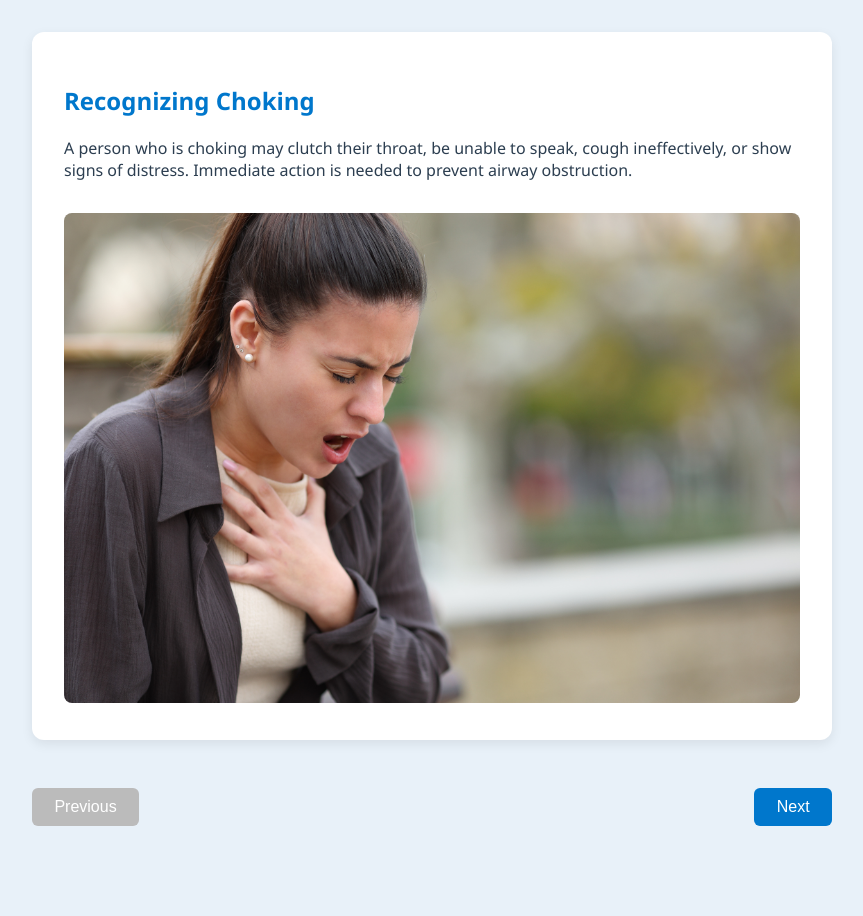
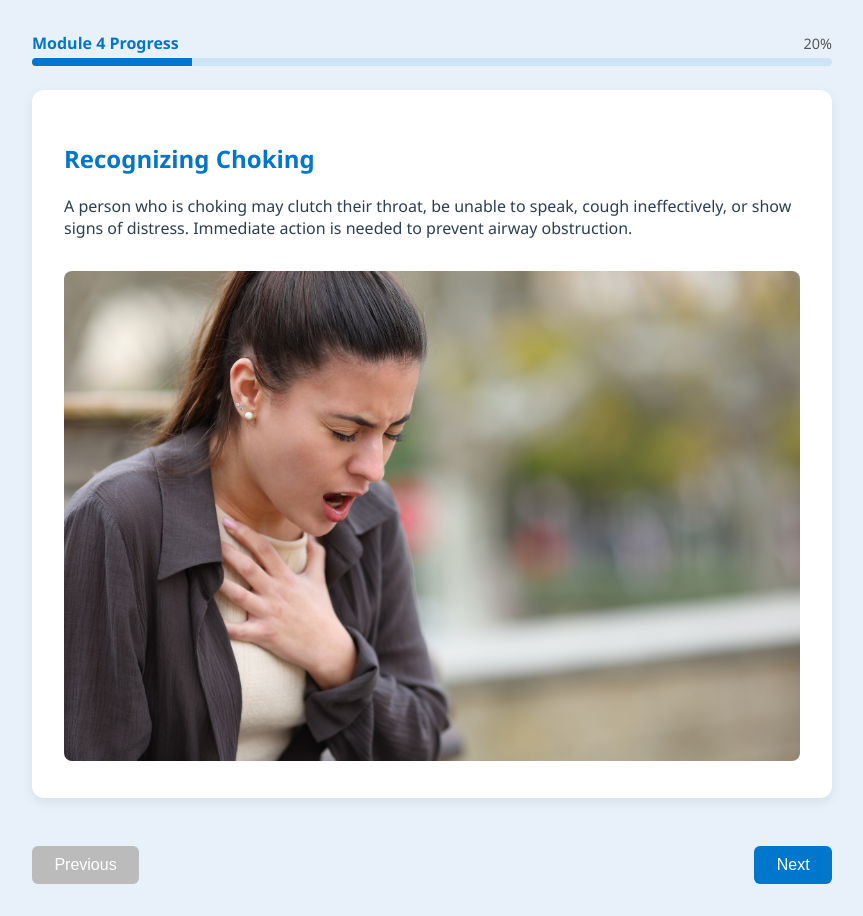
Before and after one commit to briancbh/bls, a plain HTML site: page module4.html in a window 1280 px wide. Shown: the whole page, without its empty margins (208-1071 px from the left). Before the commit the page ends 858 px from the top, so only its background shows below. Drawn offline with Linux system fonts and the light colour scheme.

Commit message:
Update module4.html

```diff
--- a/module4.html
+++ b/module4.html
@@ -16,6 +16,19 @@
       max-width: 800px;
       margin: 0 auto;
       padding: 2rem;
+    }
+    .progress-container {
+      width: 100%;
+      background-color: #cce4f6;
+      height: 8px;
+      border-radius: 8px;
+      overflow: hidden;
+    }
+    .progress-bar {
+      height: 100%;
+      width: 0%;
+      background-color: #0077cc;
+      transition: width 0.3s ease;
     }
     .slide {
       margin-bottom: 3rem;
@@ -58,6 +71,18 @@
 </head>
 <body>
   <div class="container">
+
+    <!-- Progress Label + Bar -->
+    <div style="margin-bottom: 1.5rem;">
+      <div style="display: flex; justify-content: space-between; align-items: center; margin-bottom: 0.25rem;">
+        <strong style="color: #0077cc;">Module 4 Progress</strong>
+        <span id="progressPercent" style="font-size: 0.9rem; color: #555;"></span>
+      </div>
+      <div class="progress-container">
+        <div class="progress-bar" id="progressBar"></div>
+      </div>
+    </div>
+
     <div id="slides">
       <div class="slide">
         <h2>Recognizing Choking</h2>
@@ -87,6 +112,7 @@
         <img src="module4_slide5.jpg" alt="Two Rescuer CPR">
       </div>
     </div>
+
     <div class="nav-buttons">
       <button id="prev" onclick="prevSlide()" disabled>Previous</button>
       <button id="next" onclick="nextSlide()">Next</button>
@@ -94,27 +120,40 @@
   </div>
 
   <script>
-  const p     = new URLSearchParams(window.location.search);
+    const p = new URLSearchParams(window.location.search);
     const name  = p.get('name')  || '';
     const email = p.get('email') || '';
 
     const slides = document.querySelectorAll('.slide');
-  let current  = 0;
+    let current = 0;
     const prevBtn = document.getElementById('prev');
     const nextBtn = document.getElementById('next');
 
-  function show(i){
-    slides.forEach((s,idx)=>s.style.display = idx===i?'block':'none');
-    prevBtn.disabled = i===0;
-    nextBtn.textContent = (i===slides.length-1)?'Continue':'Next';
+    function show(i) {
+      slides.forEach((s, idx) => s.style.display = idx === i ? 'block' : 'none');
+      prevBtn.disabled = i === 0;
+      nextBtn.textContent = i === slides.length - 1 ? 'Continue' : 'Next';
+
+      const progress = ((i + 1) / slides.length) * 100;
+      document.getElementById('progressBar').style.width = `${progress}%`;
+      document.getElementById('progressPercent').textContent = `${Math.round(progress)}%`;
     }
 
-  function next(){
-    if(current < slides.length-1){ current++; show(current); }
-    else location.href =
-  `module5.html?name=${encodeURIComponent(name)}&email=${encodeURIComponent(email)}`;
+    function next() {
+      if (current < slides.length - 1) {
+        current++;
+        show(current);
+      } else {
+        location.href = `module5.html?name=${encodeURIComponent(name)}&email=${encodeURIComponent(email)}`;
       }
-  function prev(){ if(current>0){ current--; show(current);} }
+    }
+
+    function prev() {
+      if (current > 0) {
+        current--;
+        show(current);
+      }
+    }
 
     prevBtn.onclick = prev;
     nextBtn.onclick = next;
```
Lines whose indentation alone changed are shown as unchanged.
